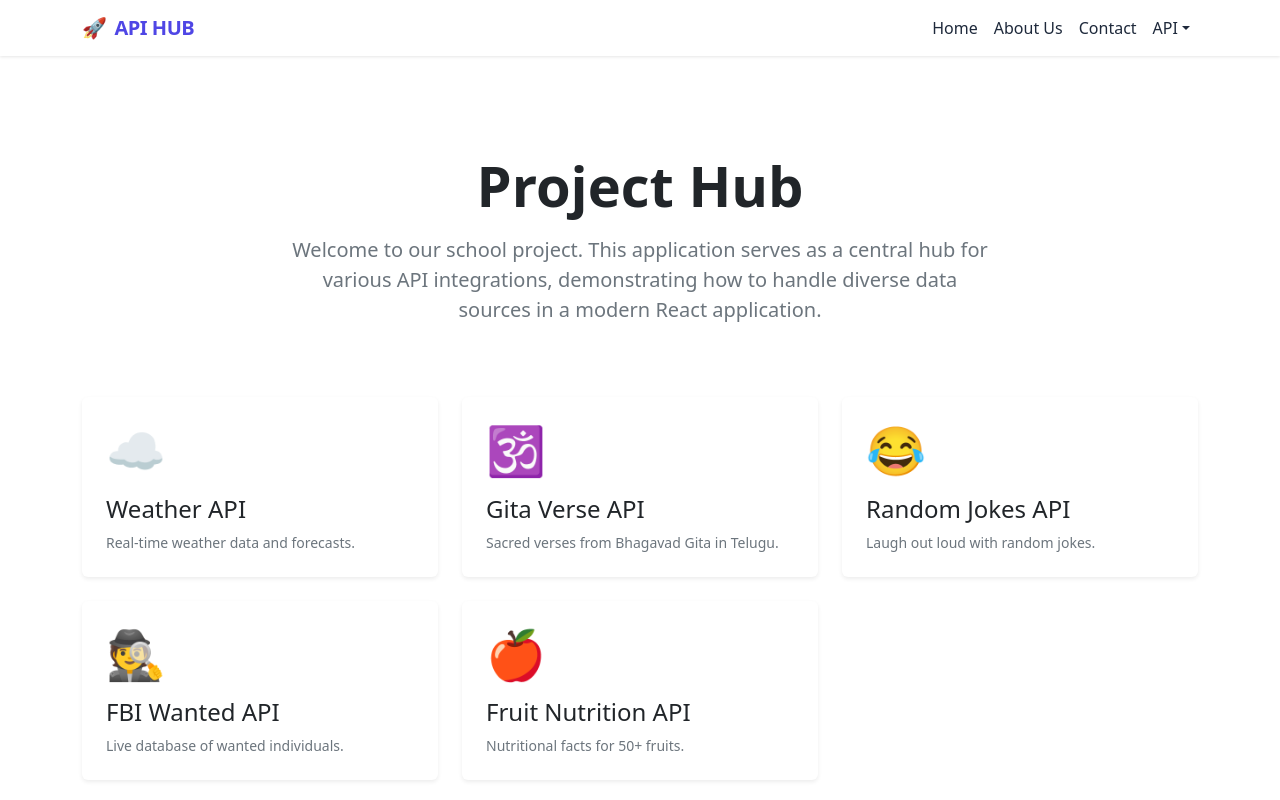
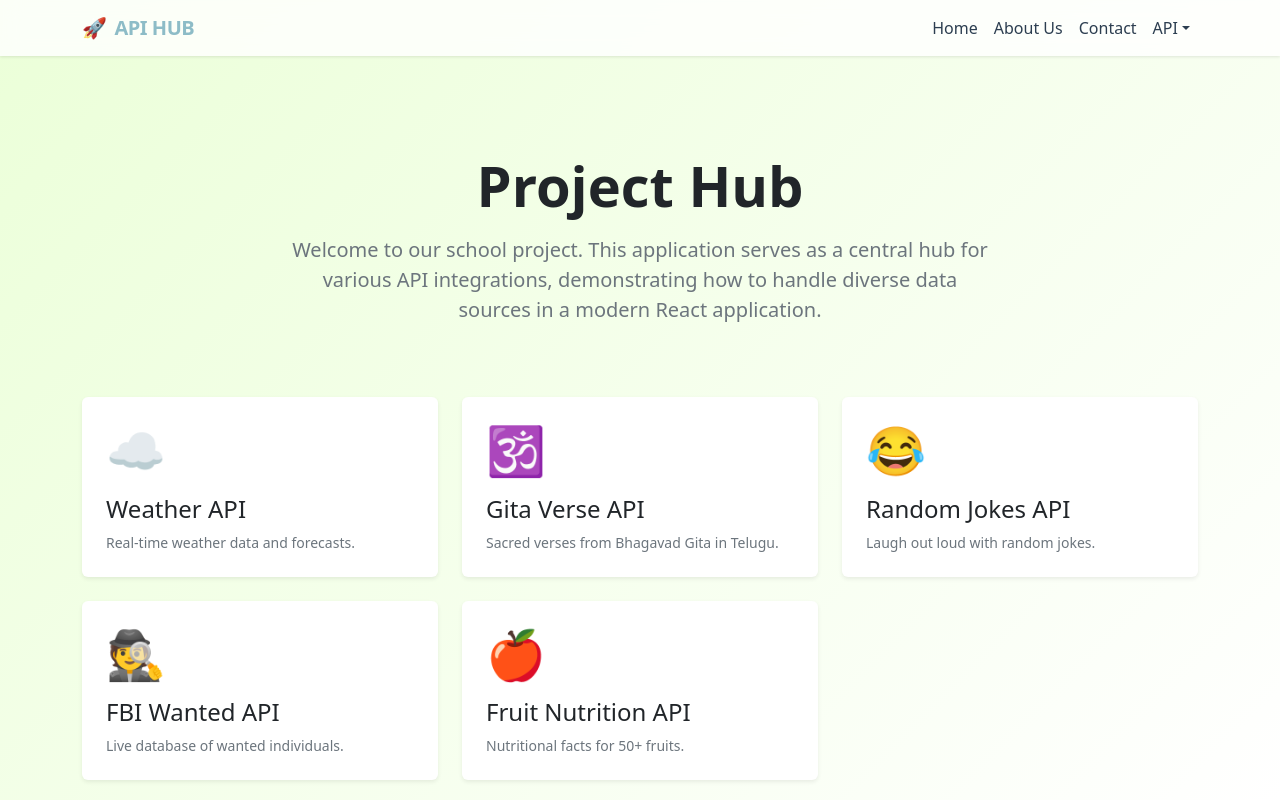
Before and after one commit to Thrinath008/pep-project-api, a React (Vite) app in the folder client/: page / in a window 1280 px wide. Shown: the top 800 px of the page. Built offline with nearby package versions, Linux system fonts and the light colour scheme.

Commit message:
Apply custom pastel color palette per user request

```diff
--- a/client/src/index.css
+++ b/client/src/index.css
@@ -1,12 +1,13 @@
 @import url('https://fonts.googleapis.com/css2?family=Poppins:wght@300;400;500;600;700&display=swap');
 
 :root {
-  --primary-color: #4f46e5;
-  --secondary-color: #6366f1;
-  --bg-color: #f1f5f9;
+  --primary-color: #8DBCC7;
+  --secondary-color: #A4CCD9;
+  --accent-color: #C4E1E6;
+  --bg-color: #EBFFD8;
   --card-bg: #ffffff;
-  --text-main: #1e293b;
-  --text-muted: #64748b;
+  --text-main: #2c3e50;
+  --text-muted: #7f8c8d;
 }
 
 body {
@@ -14,9 +15,12 @@ body {
   font-family: 'Poppins', sans-serif;
   -webkit-font-smoothing: antialiased;
   -moz-osx-font-smoothing: grayscale;
-  background-color: var(--bg-color);
+  background: linear-gradient(135deg, var(--bg-color) 0%, #ffffff 100%);
+  background-attachment: fixed;
   color: var(--text-main);
+  min-height: 100vh;
 }
+
 
 .navbar {
   background: rgba(255, 255, 255, 0.8) !important;
--- a/client/src/pages/Fruits.jsx
+++ b/client/src/pages/Fruits.jsx
@@ -58,7 +58,7 @@ function Fruits() {
             <div className="row g-4">
                 {filteredFruits.map((fruit) => (
                     <div className="col-md-6 col-lg-4" key={fruit.id}>
-                        <div className="card h-100 shadow-sm border-0 fruit-card p-3" style={{ borderRadius: '20px', background: '#f8fff8' }}>
+                        <div className="card h-100 shadow-sm border-0 fruit-card p-3" style={{ borderRadius: '20px', background: '#ffffff', border: '1px solid var(--accent-color)' }}>
                             <div className="card-body">
                                 <div className="d-flex justify-content-between align-items-center mb-3">
                                     <h3 className="card-title fw-bold text-success m-0">{fruit.name}</h3>
```
